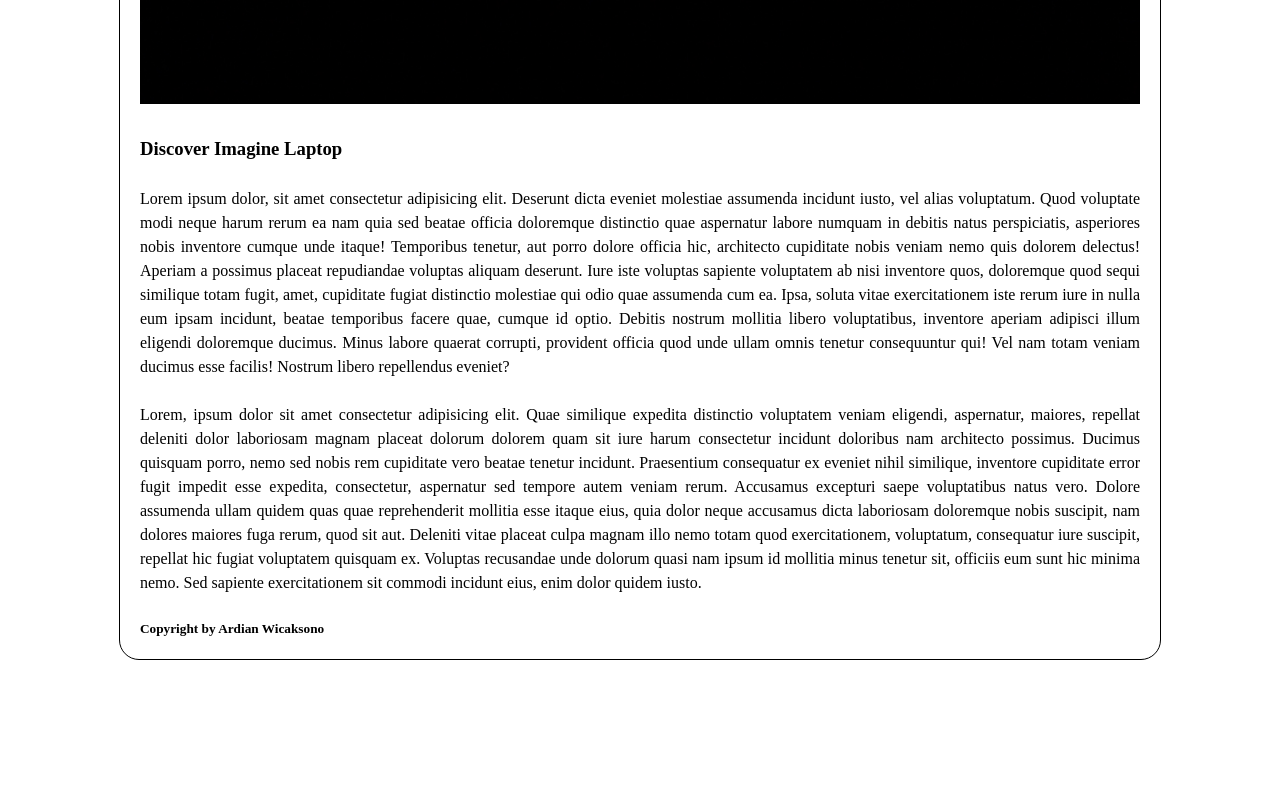
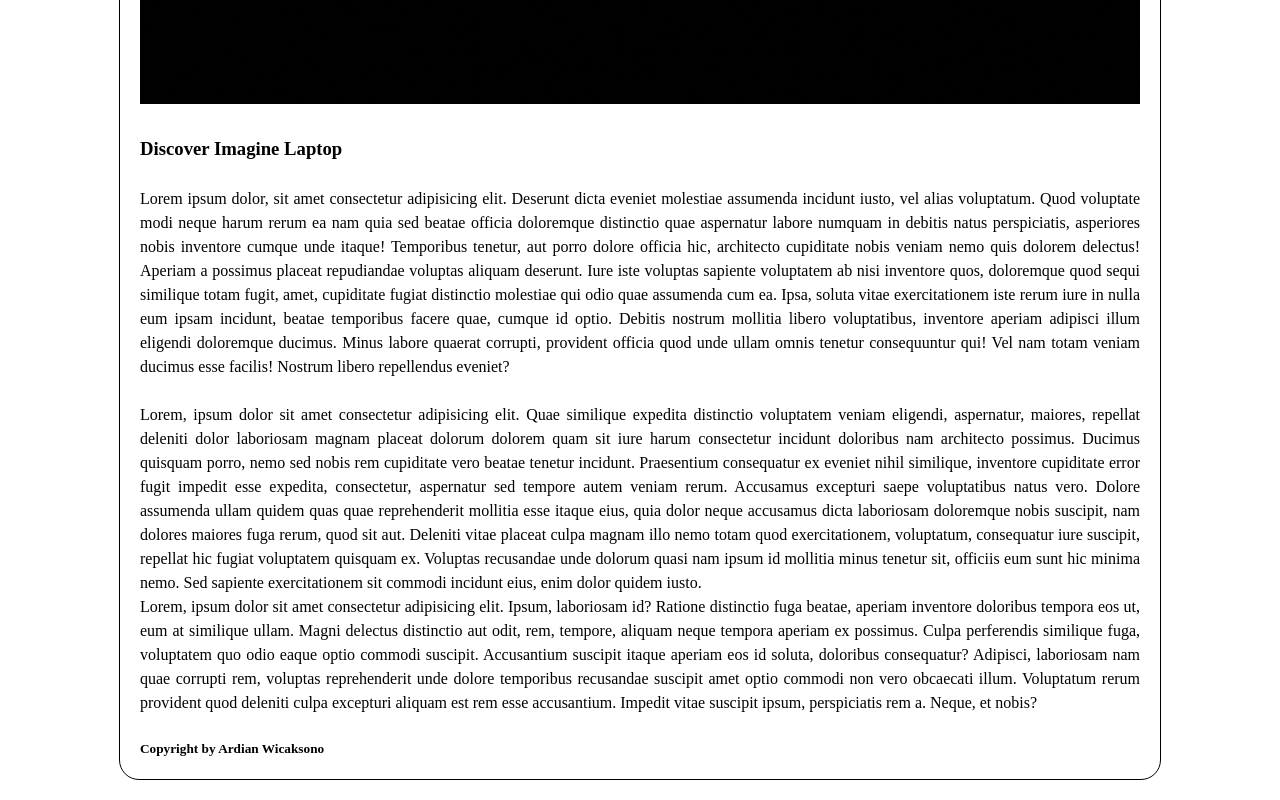
Before and after one commit to Ardiworkhome/PortofolioArdianWicaksono, a plain HTML site: page index.html in a window 1280 px wide. Shown: the part 665-1465 px from the top of the page. Before the commit the page ends 1345 px from the top, so only its background shows below. Drawn offline with Linux system fonts and the light colour scheme.

Commit message:
web kedua

```diff
--- a/index.html
+++ b/index.html
@@ -60,6 +60,20 @@
           officiis eum sunt hic minima nemo. Sed sapiente exercitationem sit
           commodi incidunt eius, enim dolor quidem iusto.
         </p>
+        <p>
+          Lorem, ipsum dolor sit amet consectetur adipisicing elit. Ipsum,
+          laboriosam id? Ratione distinctio fuga beatae, aperiam inventore
+          doloribus tempora eos ut, eum at similique ullam. Magni delectus
+          distinctio aut odit, rem, tempore, aliquam neque tempora aperiam ex
+          possimus. Culpa perferendis similique fuga, voluptatem quo odio eaque
+          optio commodi suscipit. Accusantium suscipit itaque aperiam eos id
+          soluta, doloribus consequatur? Adipisci, laboriosam nam quae corrupti
+          rem, voluptas reprehenderit unde dolore temporibus recusandae suscipit
+          amet optio commodi non vero obcaecati illum. Voluptatum rerum
+          provident quod deleniti culpa excepturi aliquam est rem esse
+          accusantium. Impedit vitae suscipit ipsum, perspiciatis rem a. Neque,
+          et nobis?
+        </p>
         <br />
         <footer><h5>Copyright by Ardian Wicaksono</h5></footer>
       </main>
```
